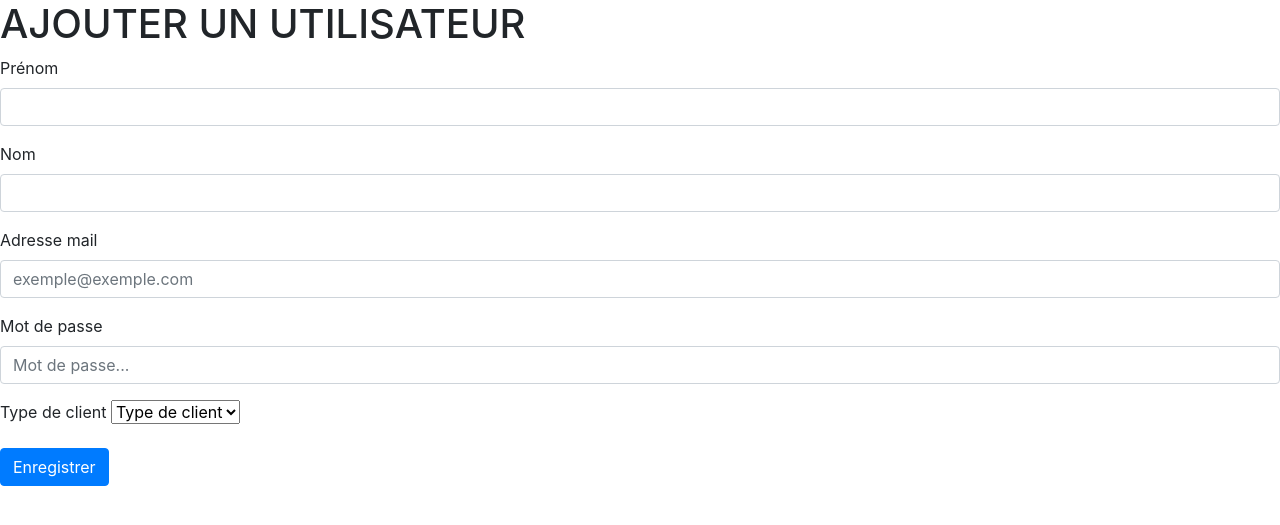
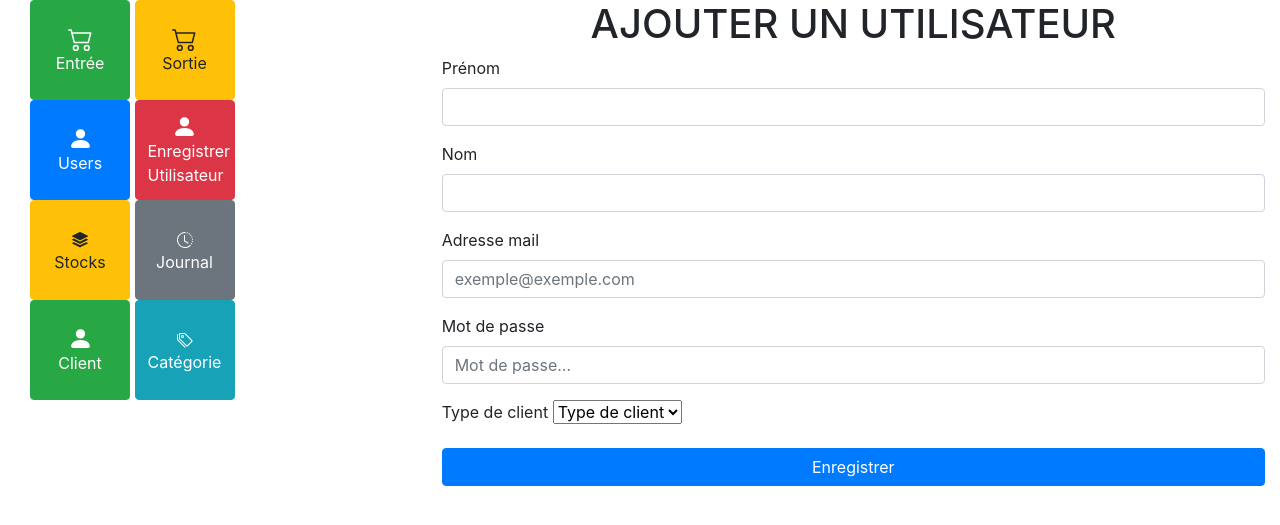
Before and after one commit to Raphael3186/TpGestock_Pouet, a PHP site: page /views/formAddUser.php in a window 1280 px wide. Shown: the part 102-627 px from the top of the page. Run offline with PHP 8.4, Linux system fonts and the light colour scheme.

Commit message:
button formAddUser

```diff
--- a/index.php
+++ b/index.php
@@ -7,12 +7,12 @@
     <link rel="stylesheet" href="views\css\style.css">
     <title>header</title>
     <!-- Bootstrap CSS -->
-    <link href="https://cdn.datatables.net/1.10.25/css/jquery.dataTables.min.css">
+
     <link rel="stylesheet" href="https://stackpath.bootstrapcdn.com/bootstrap/4.4.1/css/bootstrap.min.css" integrity="sha384-Vkoo8x4CGsO3+Hhxv8T/Q5PaXtkKtu6ug5TOeNV6gBiFeWPGFN9MuhOf23Q9Ifjh" crossorigin="anonymous">
     <script src="https://code.jquery.com/jquery-3.4.1.slim.min.js" integrity="sha384-J6qa4849blE2+poT4WnyKhv5vZF5SrPo0iEjwBvKU7imGFAV0wwj1yYfoRSJoZ+n" crossorigin="anonymous"></script>
     <script src="https://cdn.jsdelivr.net/npm/popper.js@1.16.0/dist/umd/popper.min.js" integrity="sha384-Q6E9RHvbIyZFJoft+2mJbHaEWldlvI9IOYy5n3zV9zzTtmI3UksdQRVvoxMfooAo" crossorigin="anonymous"></script>
     <script src="https://stackpath.bootstrapcdn.com/bootstrap/4.4.1/js/bootstrap.min.js" integrity="sha384-wfSDF2E50Y2D1uUdj0O3uMBJnjuUD4Ih7YwaYd1iqfktj0Uod8GCExl3Og8ifwB6" crossorigin="anonymous"></script>
-    <script src="https://cdn.datatables.net/1.10.25/js/jquery.dataTables.min.js"></script>
+
 
 
   </head>
--- a/views/css/style.css
+++ b/views/css/style.css
@@ -40,3 +40,14 @@
     line-height: 1.42857143;
     border: 1px solid #ccc;
 }
+
+h1{
+    display: flex;
+    justify-content: center;
+}
+
+
+#Ajout{
+    display: grid;
+    width: 100%;
+}
--- a/views/formAddUser.php
+++ b/views/formAddUser.php
@@ -1,9 +1,19 @@
+
     <?php
         require_once "header.php";
+
     ?>
     <body>
+        <div class="container-fluid">
+            <div class="row">
+                <div class="col-4">
+            <?php
+                require_once "sideMenu.php"
+            ?>
+                </div>
+                <div class="col-8">
+                    <form action="../controller/userRegistration.php" method="post" id="Ajout">
                     <h1>AJOUTER UN UTILISATEUR</h1>
-    <form action="../controller/userRegistration.php" method="post">
                         <div class="form-group">
                             <label for="prenomInput">Prénom</label>
                             <input type="text" class="form-control" id="prenomInput" name="prenomInput" required>
@@ -33,4 +43,7 @@
                         </div>
                         <button type="submit" class="btn btn-primary">Enregistrer</button>
                     </form>
+                </div>
+            </div>
+        </div>
     </body>
--- a/views/header.php
+++ b/views/header.php
@@ -19,7 +19,7 @@
 
 <header>
   <nav class="navbar navbar-expand-lg navbar-light bg-light" id="pouet">
-    <a class="navbar-brand" href="#">ACCUEIL</a>
+    <a class="navbar-brand" href="../index.php">ACCUEIL</a>
     <div class="connexion">
       <?php
       require_once "default.php";
--- a/views/productsTableView.php
+++ b/views/productsTableView.php
@@ -65,11 +65,5 @@ $resultat = $mysqli->query($req);
       });
     });
   </script>
-  <script>
-    $(document).ready(function () {
-    $('#myTable').DataTable();
-    $('.dataTables_length').addClass('bs-select');
-    });
-  </script>
 
 </div>
--- a/views/sideMenu.php
+++ b/views/sideMenu.php
@@ -1,3 +1,4 @@
+
 <div class="container" id="buttom">
     <div class=" row ">
         <div class="col">
@@ -47,6 +48,7 @@
     </div>
     <div class=" row ">
         <div class="col">
+        <a href="index.php">
         <button type="button" class="btn btn-warning btn">
             <i class="bi bi-stack">
                 <svg xmlns="http://www.w3.org/2000/svg" width="16" height="16" fill="currentColor" class="bi bi-stack" viewBox="0 0 16 16">
@@ -57,7 +59,8 @@
             <br>
             Stocks
         </button>
-            <button type="button" class="btn btn-secondary btn">
+        </a>
+            <button type="button" class="btn btn-secondary btn" >
                 <i class="bi bi-clock-history">
                     <svg xmlns="http://www.w3.org/2000/svg" width="16" height="16" fill="currentColor" class="bi bi-clock-history" viewBox="0 0 16 16">
                         <path d="M8.515 1.019A7 7 0 0 0 8 1V0a8 8 0 0 1 .589.022l-.074.997zm2.004.45a7.003 7.003 0 0 0-.985-.299l.219-.976c.383.086.76.2 1.126.342l-.36.933zm1.37.71a7.01 7.01 0 0 0-.439-.27l.493-.87a8.025 8.025 0 0 1 .979.654l-.615.789a6.996 6.996 0 0 0-.418-.302zm1.834 1.79a6.99 6.99 0 0 0-.653-.796l.724-.69c.27.285.52.59.747.91l-.818.576zm.744 1.352a7.08 7.08 0 0 0-.214-.468l.893-.45a7.976 7.976 0 0 1 .45 1.088l-.95.313a7.023 7.023 0 0 0-.179-.483zm.53 2.507a6.991 6.991 0 0 0-.1-1.025l.985-.17c.067.386.106.778.116 1.17l-1 .025zm-.131 1.538c.033-.17.06-.339.081-.51l.993.123a7.957 7.957 0 0 1-.23 1.155l-.964-.267c.046-.165.086-.332.12-.501zm-.952 2.379c.184-.29.346-.594.486-.908l.914.405c-.16.36-.345.706-.555 1.038l-.845-.535zm-.964 1.205c.122-.122.239-.248.35-.378l.758.653a8.073 8.073 0 0 1-.401.432l-.707-.707z"/>
```
Lines whose indentation alone changed are shown as unchanged.
